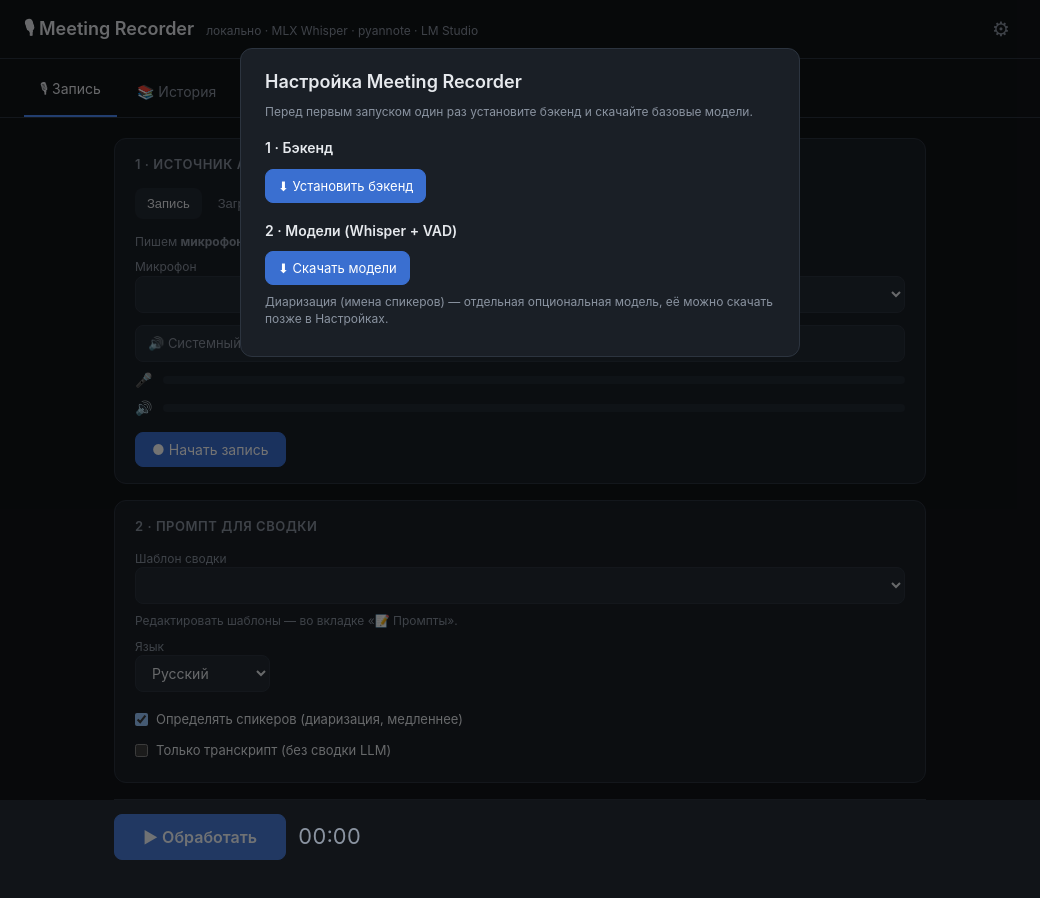
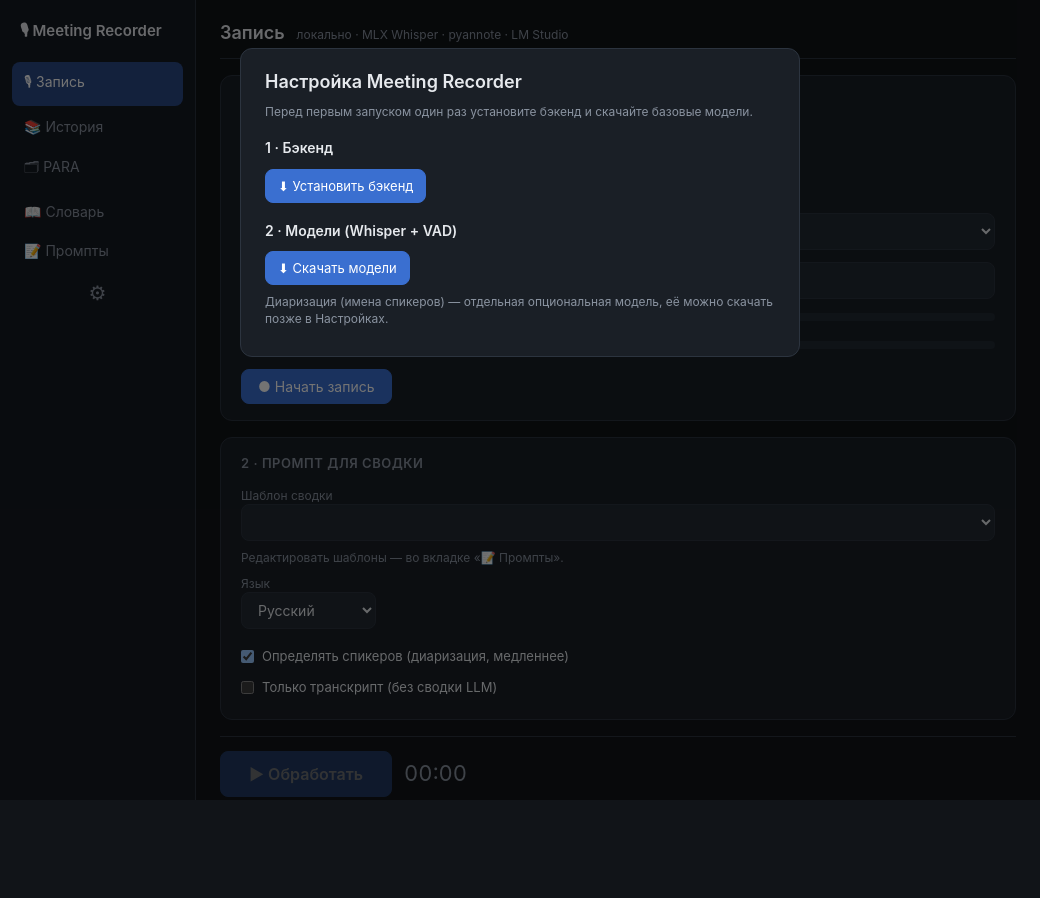
Before and after one commit to ArtemiiF/MeetingRecorder, an Electron app: page renderer/index.html in a window 1040 px wide. After the commit the page ends 800 px from the top, so only its background shows below. Drawn offline with Linux system fonts and the light colour scheme; no server answers.

Commit message:
design(ui): replace top-tab chrome with a left sidebar (concept C, markup+css)
Header/topnav were rebuilt as an <aside id="sidebar"> (logo, 5 nav items,
recording-status block pinned to the bottom, settings gear) so the recording
indicator stays visible across every view without a dedicated <nav> region.
Content column gets a slim per-view header; sticky offsets for the История
rail and PARA subnav are rebased now that the header/topnav chrome above them
is gone. JS wiring for the new content-header text and sidebar timer follows
in the next commit.

```diff
--- a/renderer/index.html
+++ b/renderer/index.html
@@ -7,21 +7,28 @@
   <link rel="stylesheet" href="style.css" />
 </head>
 <body>
-  <header>
-    <h1>🎙 Meeting Recorder</h1>
-    <span class="tag">локально · MLX Whisper · pyannote · LM Studio</span>
+  <aside id="sidebar">
+    <div class="sidebar-logo">🎙 Meeting Recorder</div>
+    <nav class="sidebar-nav">
+      <button class="topbtn active" data-view="record">🎙 Запись</button>
+      <button class="topbtn" data-view="history">📚 История</button>
+      <button class="topbtn" data-view="para">🗂 PARA</button>
+      <button class="topbtn" data-view="glossary">📖 Словарь</button>
+      <button class="topbtn" data-view="prompts">📝 Промпты</button>
+    </nav>
+    <div id="recIndicator" class="sidebar-rec hidden">
+      <span class="rec-dot"></span>
+      <span class="sidebar-rec-label">Идёт запись</span>
+      <span id="sidebarTimer" class="timer live">00:00</span>
+    </div>
     <button id="settingsOpen" class="settings-btn" title="Настройки и готовность">⚙</button>
-  </header>
-
-  <nav class="topnav">
-    <button class="topbtn active" data-view="record">🎙 Запись<span id="recIndicator" class="rec-dot hidden"></span></button>
-    <button class="topbtn" data-view="history">📚 История</button>
-    <button class="topbtn" data-view="para">🗂 PARA</button>
-    <button class="topbtn" data-view="glossary">📖 Словарь</button>
-    <button class="topbtn" data-view="prompts">📝 Промпты</button>
-  </nav>
+  </aside>
 
   <main>
+    <div class="content-header">
+      <span id="contentTitle">Запись</span>
+      <span id="contentTag" class="tag">локально · MLX Whisper · pyannote · LM Studio</span>
+    </div>
     <div id="view-record">
     <div class="record-layout">
     <div class="record-col-left">
--- a/renderer/style.css
+++ b/renderer/style.css
@@ -8,20 +8,20 @@
   --warn: #f5a623; --pre-bg: #0c0f13; --overlay: rgba(0,0,0,.55);
   --ok-tint: rgba(63,185,80,.1); --danger-tint: rgba(229,72,77,.1);
   --rec: #f06a3c; --rec-fill: #c94318; --selection: #2b4a86;
-  --inactive: #6b7480;
+  --inactive: #6b7480; --sidebar: #161b22;
 }
+html, body { height: 100%; }
 body {
+  display: flex;
   font-family: -apple-system, "SF Pro Text", system-ui, sans-serif;
   background: var(--bg); color: var(--fg); font-size: 14px; line-height: 1.45;
 }
-header {
-  display: flex; align-items: baseline; gap: 12px;
-  padding: 16px 24px; border-bottom: 1px solid var(--line);
-  position: sticky; top: 0; background: var(--bg); z-index: 5;
-}
-header h1 { font-size: 18px; font-weight: 600; }
 .tag { color: var(--muted); font-size: 12px; }
-main { max-width: 860px; margin: 0 auto; padding: 20px 24px 60px; }
+/* main IS the scrollable content column (flex-row sibling of #sidebar below) —
+   html/body height:100% + body's default align-items:stretch gives it the full
+   viewport height for free, so its own overflow-y:auto scrolls independently of
+   #sidebar, which never scrolls. */
+main { flex: 1; min-width: 0; overflow-y: auto; max-width: 860px; margin: 0 auto; padding: 20px 24px 60px; }
 /* wide two-panel views (rail + content, or subnav + content) get more breathing
    room than the single-column Словарь view (and Запись below 1100px — see the
    record-layout media query further down for its own conditional widening);
@@ -33,26 +33,56 @@ main:has(> #view-para:not(.hidden)),
 main:has(> #view-prompts:not(.hidden)) { max-width: 1200px; }
 .hidden { display: none !important; }
 
-.topnav {
-  display: flex; gap: 4px; padding: 8px 24px 0;
-  border-bottom: 1px solid var(--line); position: sticky; top: 52px;
-  background: var(--bg); z-index: 4;
+/* slim per-view title line at the top of the content column, replacing the old
+   shared <header>; text/tag visibility are set by switchView() in renderer.js. */
+.content-header {
+  display: flex; align-items: baseline; gap: 12px;
+  padding-bottom: 12px; margin-bottom: 16px; border-bottom: 1px solid var(--line);
 }
+.content-header #contentTitle { font-size: 18px; font-weight: 600; }
+
+/* left sidebar — logo, view nav, recording status, settings gear. Fixed width,
+   never scrolls; stretched to full viewport height by body's flex row. */
+#sidebar {
+  flex: 0 0 196px; display: flex; flex-direction: column;
+  background: var(--sidebar); border-right: 1px solid var(--line);
+  padding: 16px 12px; gap: 4px;
+}
+.sidebar-logo { font-size: 15px; font-weight: 600; padding: 4px 8px 16px; }
+.sidebar-nav { display: flex; flex-direction: column; gap: 2px; }
 .topbtn {
-  background: transparent; color: var(--muted); border: none; border-bottom: 2px solid transparent;
-  padding: 12px 16px; cursor: pointer; font-size: 14px; font-family: inherit;
+  display: block; width: 100%; text-align: left;
+  background: transparent; color: var(--muted); border: none; border-radius: 8px;
+  padding: 10px 12px; cursor: pointer; font-size: 14px; font-family: inherit;
 }
-.topbtn.active { color: var(--fg); border-bottom-color: var(--accent); }
+.topbtn:hover { background: var(--card2); }
+.topbtn.active { background: var(--selection); color: #fff; }
 .rec-dot { display: inline-block; width: 8px; height: 8px; border-radius: 50%;
-  background: var(--rec); margin-left: 6px; animation: pulse 1s ease-in-out infinite; }
-.rec-dot.hidden { display: none; }
+  background: var(--rec); animation: pulse 1s ease-in-out infinite; }
+/* recording status block, pinned to the bottom of the sidebar via margin-top:auto
+   (pushes itself + the settings button below it down together) — the only DOM
+   region visible from every view, see setRecIndicator() in renderer.js. Hidden
+   entirely (via the shared .hidden rule above) when not recording. */
+.sidebar-rec {
+  margin-top: auto; display: flex; align-items: center; gap: 8px;
+  padding: 10px 12px; border-radius: 8px; background: var(--card2);
+}
+.sidebar-rec-label { font-size: 12px; color: var(--fg); flex: 1; }
+/* .settings-btn's shared margin-left:auto (below) is a cross-axis auto-margin in
+   THIS column-flex context — it would override align-self:center and shove the
+   gear flush against the right edge, so neutralize it only here; #settingsClose
+   in the modal-head row still needs the shared rule as-is. */
+#sidebar .settings-btn { margin-left: 0; margin-top: 8px; align-self: center; }
 
 /* history view: left rail + right note */
 .history-layout { display: flex; gap: 16px; align-items: flex-start; }
 .history-rail {
-  flex: 0 0 280px; max-height: calc(100vh - 160px); overflow-y: auto;
+  /* top/max-height rebased for the sidebar redesign: the old header+topnav chrome
+     (which top:110px / calc(100vh-160px) accounted for) is gone — main now only
+     has its own small padding-top + .content-header above the rail. */
+  flex: 0 0 280px; max-height: calc(100vh - 70px); overflow-y: auto;
   background: var(--card); border: 1px solid var(--line); border-radius: 12px; padding: 8px;
-  position: sticky; top: 110px;
+  position: sticky; top: 16px;
 }
 .rail-head { display: flex; justify-content: space-between; align-items: center;
   color: var(--muted); font-size: 12px; padding: 4px 6px 8px; }
@@ -93,8 +123,9 @@ main:has(> #view-prompts:not(.hidden)) { max-width: 1200px; }
 .note-view-empty-icon { font-size: 40px; }
 .note-view-empty-title { font-size: 16px; font-weight: 600; color: var(--fg); }
 .para-layout { display: flex; gap: 16px; align-items: flex-start; }
+/* top rebased alongside .history-rail above — same reasoning (old chrome gone). */
 .para-subnav { flex: 0 0 160px; display: flex; flex-direction: column; gap: 4px;
-  position: sticky; top: 110px; }
+  position: sticky; top: 16px; }
 .subbtn { text-align: left; background: transparent; color: var(--muted); border: none;
   border-radius: 8px; padding: 8px 12px; cursor: pointer; font-size: 13px; font-family: inherit; }
 .subbtn:hover:not(:disabled) { background: var(--card2); color: var(--fg); }
```
